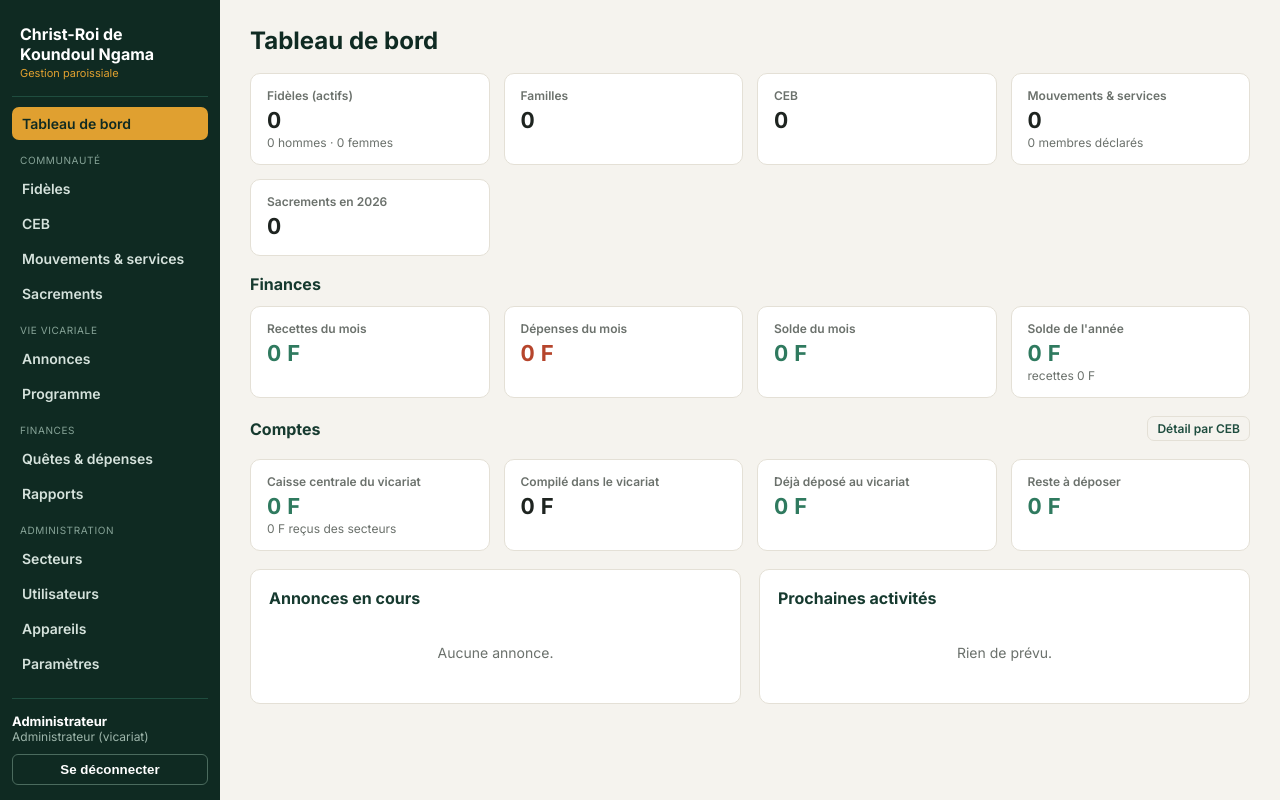
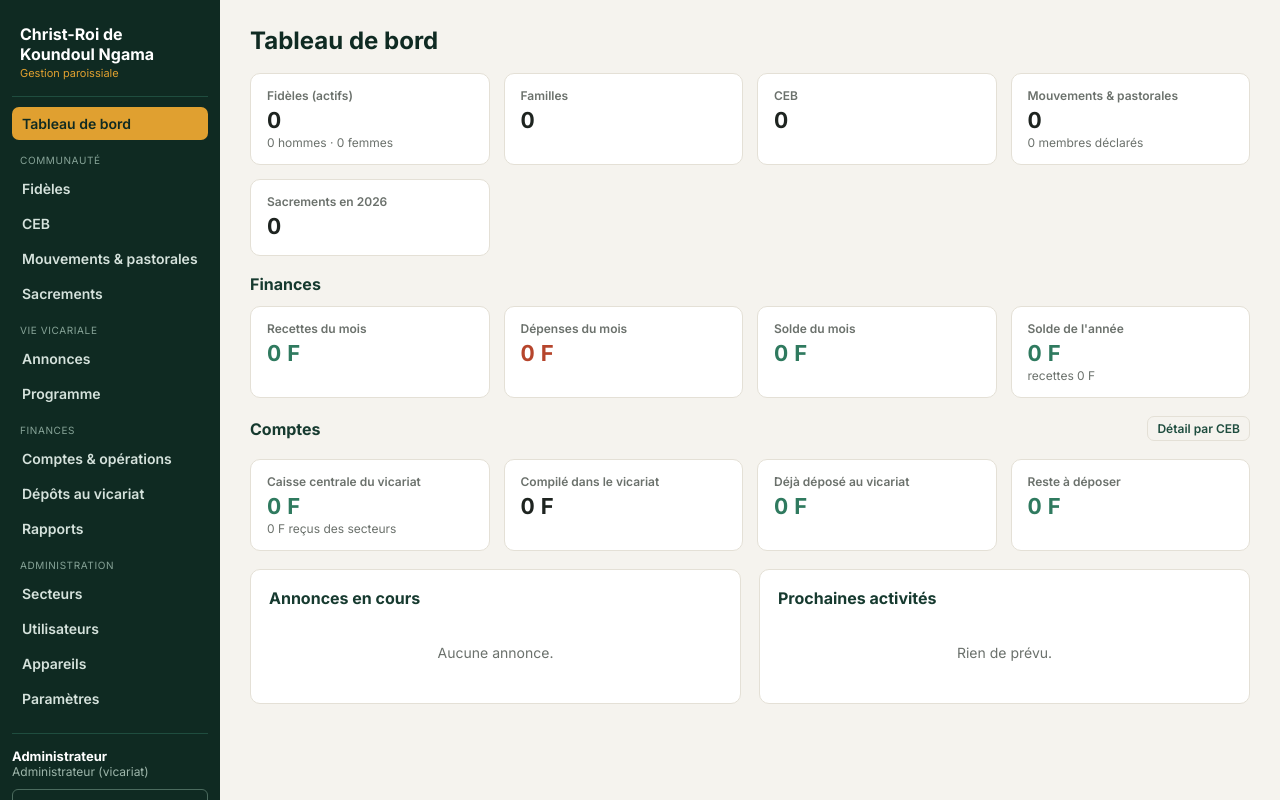
Before and after one commit to natoiallah-bit/gestion-paroissiale, a Laravel app: page / in a window 1280 px wide. Run offline with Laravel 12, Linux system fonts and the light colour scheme; a user stored in the database is signed in; data comes from the database, SQL or seed files in the repository; data that the repository does not hold is empty.

Commit message:
Menus et libellés : pastorales, comptes, dépôts au vicariat; README
Co-Authored-By: Claude Sonnet 5.5 <noreply@anthropic.com>
Claude-Session: https://claude.ai/code/session_01CRL7zJCj3UxxQ7tygD8GJ9

```diff
--- a/application/src/ecrans/Accueil.jsx
+++ b/application/src/ecrans/Accueil.jsx
@@ -36,7 +36,7 @@ export function Accueil() {
           <div class="stat"><div class="lib">Fidèles (actifs)</div><div class="val">{nombre(r.fideles)}</div><div class="det">{r.hommes} hommes · {r.femmes} femmes</div></div>
           <div class="stat"><div class="lib">Familles</div><div class="val">{nombre(r.familles)}</div></div>
           <div class="stat"><div class="lib">CEB</div><div class="val">{r.cebs}</div></div>
-          <div class="stat"><div class="lib">Mouvements & services</div><div class="val">{r.mouvements}</div><div class="det">{nombre(r.membresMouvements)} membres déclarés</div></div>
+          <div class="stat"><div class="lib">Mouvements & pastorales</div><div class="val">{r.mouvements}</div><div class="det">{nombre(r.membresMouvements)} membres déclarés</div></div>
           <div class="stat"><div class="lib">Sacrements en {d.annee}</div><div class="val">{r.sacrementsAnnee}</div>
             <div class="det">{Object.entries(d.parType).map(([t, n]) => `${d.sacrementsLibelles[t]} ${n}`).join(' · ')}</div></div>
         </div>
--- a/database/seeders/DemoSeeder.php
+++ b/database/seeders/DemoSeeder.php
@@ -32,7 +32,7 @@ class DemoSeeder extends Seeder
             'name' => 'Trésorier du vicariat', 'password' => 'demo1234', 'role' => 'tresorier', 'actif' => true,
         ]);
 
-        foreach (['Secteur 1', 'Secteur 2', 'Secteur 3'] as $n => $nom) {
+        foreach (['Koundoul Nord', 'Koundoul Sud', 'Ngama'] as $n => $nom) {
             $s = Secteur::firstOrCreate(['nom' => $nom], ['responsable' => $prenoms[array_rand($prenoms)].' '.$noms[array_rand($noms)]]);
             $slug = 'secteur'.($n + 1);
 
--- a/resources/views/dashboard.blade.php
+++ b/resources/views/dashboard.blade.php
@@ -19,7 +19,7 @@
     <div class="stat"><div class="lib">Fidèles (actifs)</div><div class="val">{{ number_format($resume['fideles'], 0, ',', ' ') }}</div><div class="det">{{ $resume['hommes'] }} hommes · {{ $resume['femmes'] }} femmes</div></div>
     <div class="stat"><div class="lib">Familles</div><div class="val">{{ number_format($resume['familles'], 0, ',', ' ') }}</div></div>
     <div class="stat"><div class="lib">CEB</div><div class="val">{{ $resume['cebs'] }}</div></div>
-    <div class="stat"><div class="lib">Mouvements & services</div><div class="val">{{ $resume['mouvements'] }}</div><div class="det">{{ number_format($resume['membres_mouvements'], 0, ',', ' ') }} membres déclarés</div></div>
+    <div class="stat"><div class="lib">Mouvements & pastorales</div><div class="val">{{ $resume['mouvements'] }}</div><div class="det">{{ number_format($resume['membres_mouvements'], 0, ',', ' ') }} membres déclarés</div></div>
     <div class="stat"><div class="lib">Sacrements en {{ today()->year }}</div><div class="val">{{ $resume['sacrements_annee'] }}</div>
         <div class="det">@foreach(\App\Support\Ressources::SACREMENTS as $k => $lib)@if(($parType[$k] ?? 0) > 0){{ $lib }} {{ $parType[$k] }} · @endif @endforeach</div></div>
 </div>
--- a/resources/views/layouts/app.blade.php
+++ b/resources/views/layouts/app.blade.php
@@ -135,7 +135,7 @@
             <div class="menu-label">Communauté</div>
             {!! $entree('fideles') !!}
             {!! $entree('cebs') !!}
-            {!! $entree('mouvements', 'Mouvements & services') !!}
+            {!! $entree('mouvements', 'Mouvements & pastorales') !!}
             {!! $entree('sacrements') !!}
         @endif
 
@@ -145,7 +145,8 @@
 
         @if(\App\Support\Ressources::peutLire($u, 'operations'))
             <div class="menu-label">Finances</div>
-            {!! $entree('operations', 'Quêtes & dépenses') !!}
+            {!! $entree('operations', 'Comptes & opérations') !!}
+            {!! $entree('depots', 'Dépôts au vicariat') !!}
         @endif
         {!! $lien('rapports.index', 'Rapports') !!}
 
--- a/resources/views/rapports/index.blade.php
+++ b/resources/views/rapports/index.blade.php
@@ -23,7 +23,7 @@
     <div class="stat"><div class="lib">Fidèles actifs</div><div class="val">{{ number_format($effectifs['fideles'], 0, ',', ' ') }}</div><div class="det">{{ $effectifs['hommes'] }} hommes · {{ $effectifs['femmes'] }} femmes</div></div>
     <div class="stat"><div class="lib">Familles</div><div class="val">{{ $effectifs['familles'] }}</div></div>
     <div class="stat"><div class="lib">CEB</div><div class="val">{{ $effectifs['cebs'] }}</div></div>
-    <div class="stat"><div class="lib">Mouvements & services</div><div class="val">{{ $effectifs['mouvements'] }}</div><div class="det">{{ number_format($effectifs['membres_mouvements'], 0, ',', ' ') }} membres</div></div>
+    <div class="stat"><div class="lib">Mouvements & pastorales</div><div class="val">{{ $effectifs['mouvements'] }}</div><div class="det">{{ number_format($effectifs['membres_mouvements'], 0, ',', ' ') }} membres</div></div>
 </div>
 @endif
 
```
Also changed, not shown: README.md.
